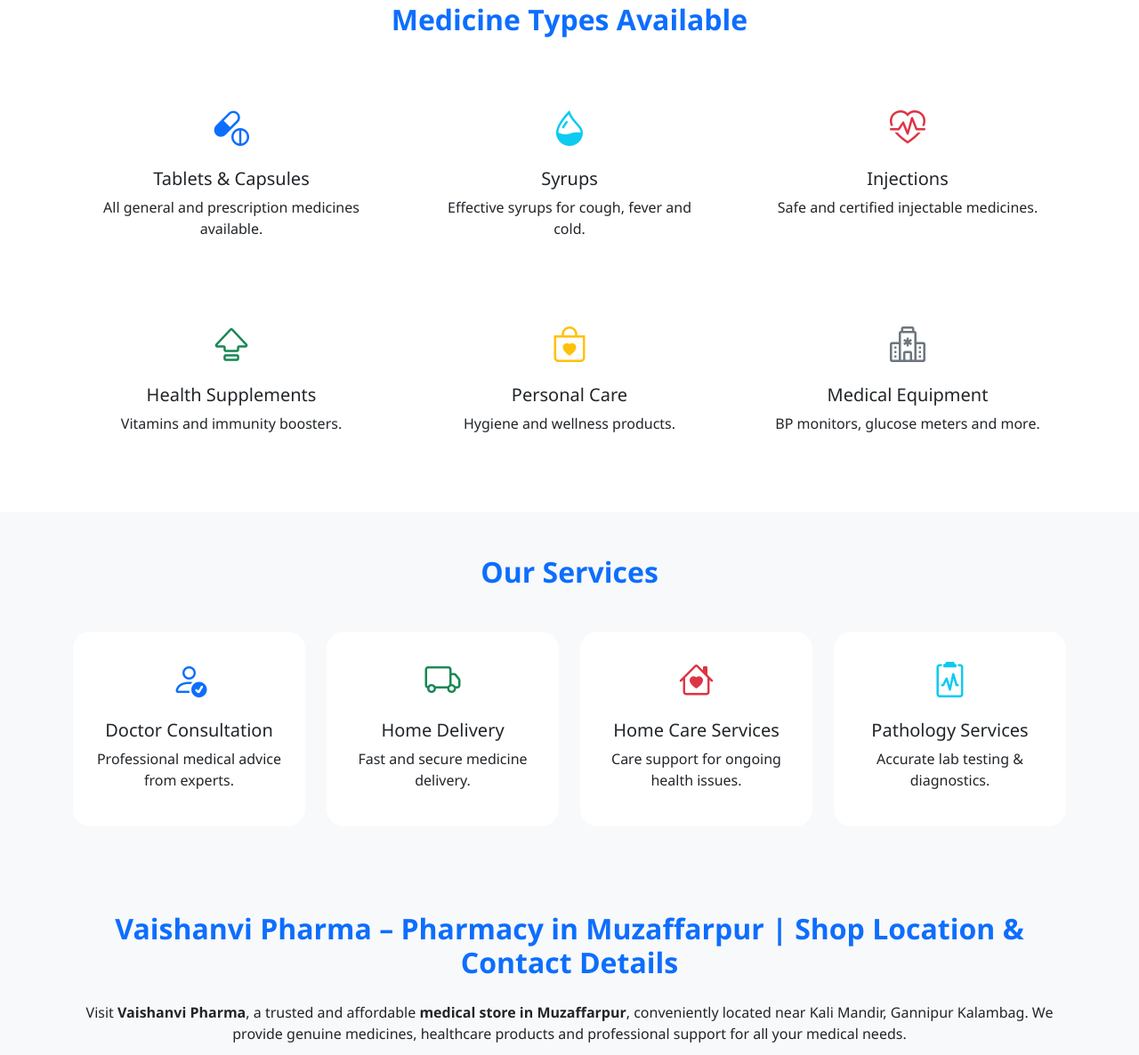
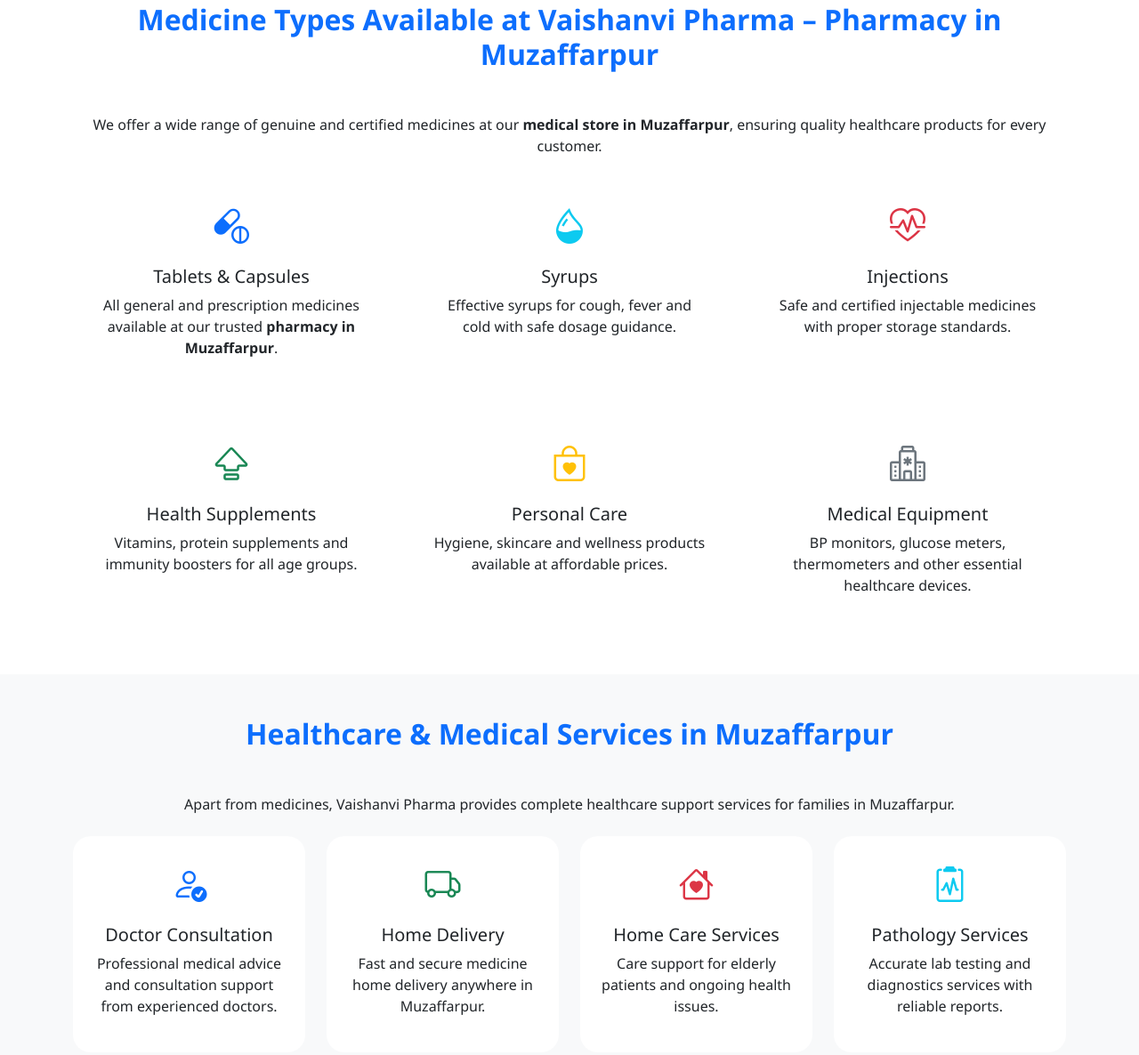
Before and after one commit to Vikashpharma/VikashProject, a plain HTML site: page index.html in a window 1280 px wide. Shown: the part 956-2142 px from the top of the page at 89% size. Drawn offline with nearby package versions, Linux system fonts and the light colour scheme.

Commit message:
medical section seo and index ready done

```diff
--- a/index.html
+++ b/index.html
@@ -251,7 +251,15 @@
 <!-- MEDICINES SECTION -->
 <section class="py-5" id="medicines">
 <div class="container">
-<h2 class="text-center section-title mb-5">Medicine Types Available</h2>
+<h2 class="text-center section-title mb-5">
+Medicine Types Available at Vaishanvi Pharma – Pharmacy in Muzaffarpur
+</h2>
+
+<p class="text-center mb-4">
+We offer a wide range of genuine and certified medicines at our
+<strong>medical store in Muzaffarpur</strong>, ensuring quality healthcare products
+for every customer.
+</p>
 
 <div class="row g-4">
 
@@ -259,7 +267,7 @@
 <div class="card p-4 text-center">
 <i class="bi bi-capsule-pill service-icon text-primary"></i>
 <h5>Tablets & Capsules</h5>
-<p>All general and prescription medicines available.</p>
+<p>All general and prescription medicines available at our trusted <strong>pharmacy in Muzaffarpur</strong>.</p>
 </div>
 </div>
 
@@ -267,7 +275,7 @@
 <div class="card p-4 text-center">
 <i class="bi bi-droplet-half service-icon text-info"></i>
 <h5>Syrups</h5>
-<p>Effective syrups for cough, fever and cold.</p>
+<p>Effective syrups for cough, fever and cold with safe dosage guidance.</p>
 </div>
 </div>
 
@@ -275,7 +283,7 @@
 <div class="card p-4 text-center">
 <i class="bi bi-heart-pulse service-icon text-danger"></i>
 <h5>Injections</h5>
-<p>Safe and certified injectable medicines.</p>
+<p>Safe and certified injectable medicines with proper storage standards.</p>
 </div>
 </div>
 
@@ -283,7 +291,7 @@
 <div class="card p-4 text-center">
 <i class="bi bi-capslock service-icon text-success"></i>
 <h5>Health Supplements</h5>
-<p>Vitamins and immunity boosters.</p>
+<p>Vitamins, protein supplements and immunity boosters for all age groups.</p>
 </div>
 </div>
 
@@ -291,7 +299,7 @@
 <div class="card p-4 text-center">
 <i class="bi bi-bag-heart service-icon text-warning"></i>
 <h5>Personal Care</h5>
-<p>Hygiene and wellness products.</p>
+<p>Hygiene, skincare and wellness products available at affordable prices.</p>
 </div>
 </div>
 
@@ -299,7 +307,7 @@
 <div class="card p-4 text-center">
 <i class="bi bi-hospital service-icon text-secondary"></i>
 <h5>Medical Equipment</h5>
-<p>BP monitors, glucose meters and more.</p>
+<p>BP monitors, glucose meters, thermometers and other essential healthcare devices.</p>
 </div>
 </div>
 
@@ -307,10 +315,18 @@
 </div>
 </section>
 
+
 <!-- SERVICES SECTION -->
 <section class="py-5 bg-light" id="services">
 <div class="container">
-<h2 class="text-center section-title mb-5">Our Services</h2>
+<h2 class="text-center section-title mb-5">
+Healthcare & Medical Services in Muzaffarpur
+</h2>
+
+<p class="text-center mb-4">
+Apart from medicines, Vaishanvi Pharma provides complete healthcare support
+services for families in Muzaffarpur.
+</p>
 
 <div class="row g-4">
 
@@ -318,7 +334,7 @@
 <div class="card p-4 text-center">
 <i class="bi bi-person-check service-icon text-primary"></i>
 <h5>Doctor Consultation</h5>
-<p>Professional medical advice from experts.</p>
+<p>Professional medical advice and consultation support from experienced doctors.</p>
 </div>
 </div>
 
@@ -326,7 +342,7 @@
 <div class="card p-4 text-center">
 <i class="bi bi-truck service-icon text-success"></i>
 <h5>Home Delivery</h5>
-<p>Fast and secure medicine delivery.</p>
+<p>Fast and secure medicine home delivery anywhere in Muzaffarpur.</p>
 </div>
 </div>
 
@@ -334,7 +350,7 @@
 <div class="card p-4 text-center">
 <i class="bi bi-house-heart service-icon text-danger"></i>
 <h5>Home Care Services</h5>
-<p>Care support for ongoing health issues.</p>
+<p>Care support for elderly patients and ongoing health issues.</p>
 </div>
 </div>
 
@@ -342,7 +358,7 @@
 <div class="card p-4 text-center">
 <i class="bi bi-clipboard2-pulse service-icon text-info"></i>
 <h5>Pathology Services</h5>
-<p>Accurate lab testing & diagnostics.</p>
+<p>Accurate lab testing and diagnostics services with reliable reports.</p>
 </div>
 </div>
 
```
